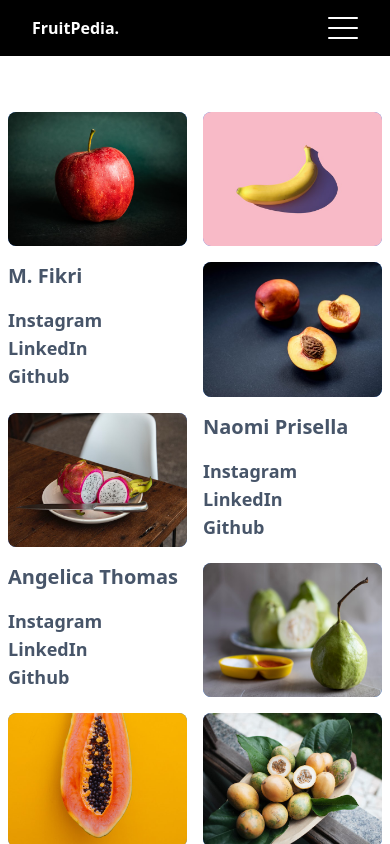
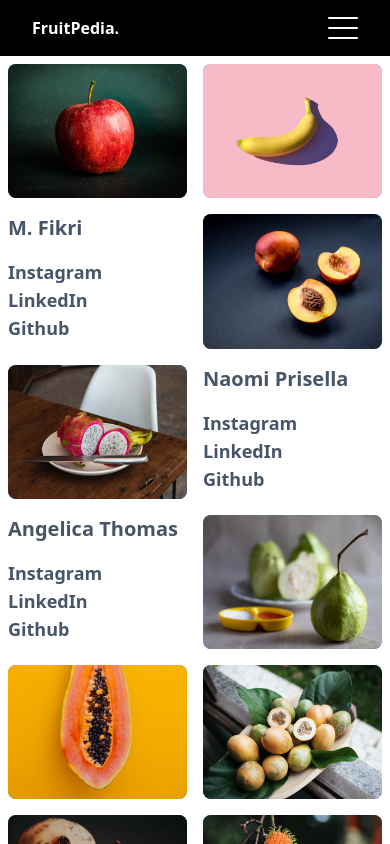
Before and after one commit to ClaysHere/front-end-react, a React (Create React App) app: page / in a window 390 px wide. Shown: the top 844 px of the page. Built offline with nearby package versions, Linux system fonts and the light colour scheme.

Commit message:
modified padding on mobile device

```diff
--- a/src/pages/Home.js
+++ b/src/pages/Home.js
@@ -71,7 +71,7 @@ const Home = (props) => {
   return (
     <>
       <div
-        className={`${props.pad} px-2 pb-1 pt-28 font-inter grid grid-cols-2 gap-4 md:grid-cols-4 md:px-4`}>
+        className={`${props.pad} px-2 pb-1 pt-16 md:pt-24 lg:pt-28 font-inter grid grid-cols-2 gap-4 md:grid-cols-4 md:px-4`}>
         {allAuthor}
         <div
           className={`${props.visibility} flex items-end text-lg font-bold text-slate-600 md:col-start-2 md:row-start-2 aspect-[4/3] rounded-lg md:aspect-[3/4] xl:aspect-[4/3] col-start-2 row-start-7 `}>
```
